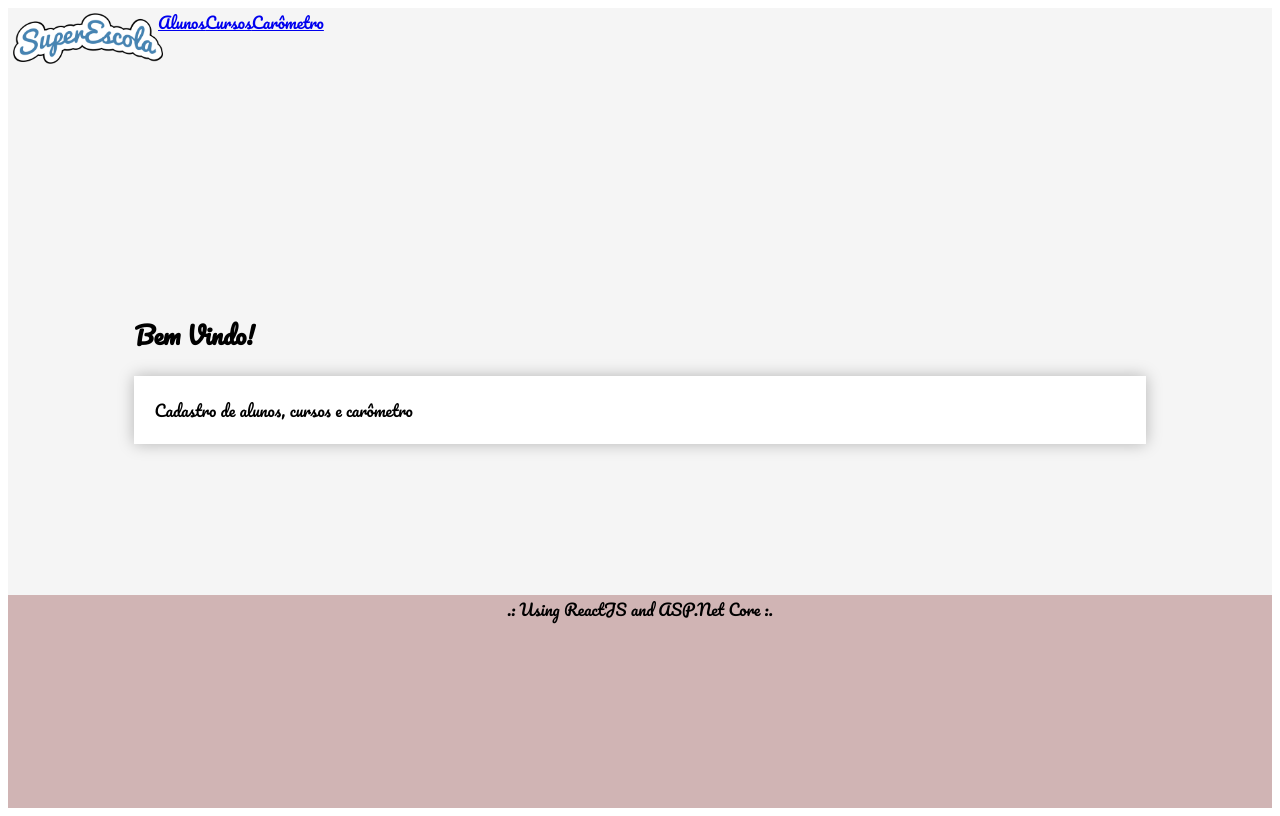
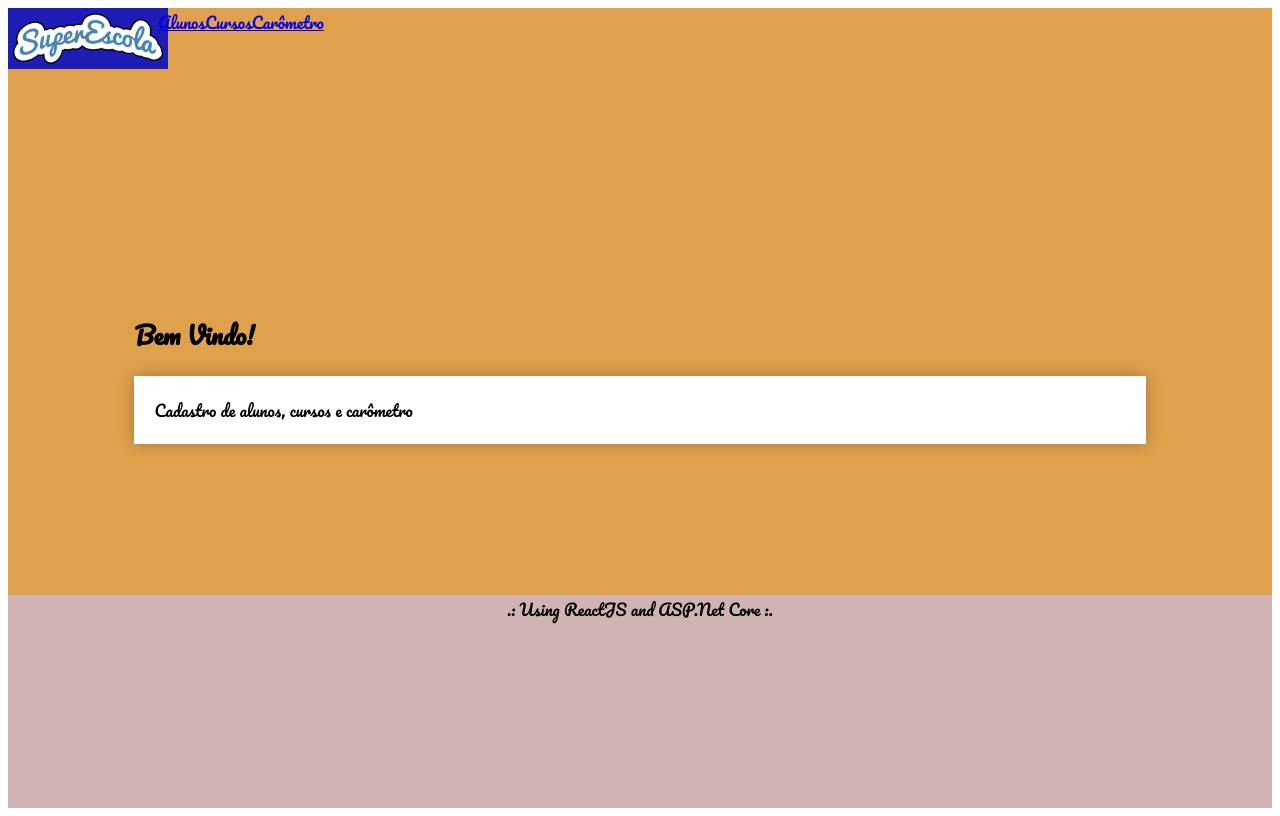
Before and after one commit to lcunha957/DS402_InternetIII, a React (Create React App) app in the folder Proj2-Escola/escola/: page / in a window 1280 px wide. Built offline with nearby package versions, Linux system fonts and the light colour scheme.

Commit message:
corrigindo as cores de fundo
.;

```diff
--- a/Proj2-Escola/escola/src/App.css
+++ b/Proj2-Escola/escola/src/App.css
@@ -20,7 +20,7 @@
       "content content"
       "footer footer";
     height: 100vh;
-    background-color: #f5f5f5;
+    background-color: #e0a14d;
   }
 
   aside.logo{
--- a/Proj2-Escola/escola/src/components/template/Logo.css
+++ b/Proj2-Escola/escola/src/components/template/Logo.css
@@ -1,7 +1,9 @@
 aside.logo {
-    background-color: var (--bg-menu);
+
+    width: 100%;
 }
 aside.logo img {
     width: 100%;
     padding: 5px;
+    background-color:rgb(30, 30, 182);
 }
--- a/Proj2-Escola/escola/src/components/template/Menu.css
+++ b/Proj2-Escola/escola/src/components/template/Menu.css
@@ -1,10 +1,10 @@
 nav.menu {
-    background-color: var(--bg-menu);
+    background-color: rgb(30, 30, 182);
     text-align: right;
 }
 .menu a{
     text-decoration: none;
-    color: #000;
+    color: #ffffff;
     padding: 10px;
     font-size: 30px;
     padding: 5px;
```
